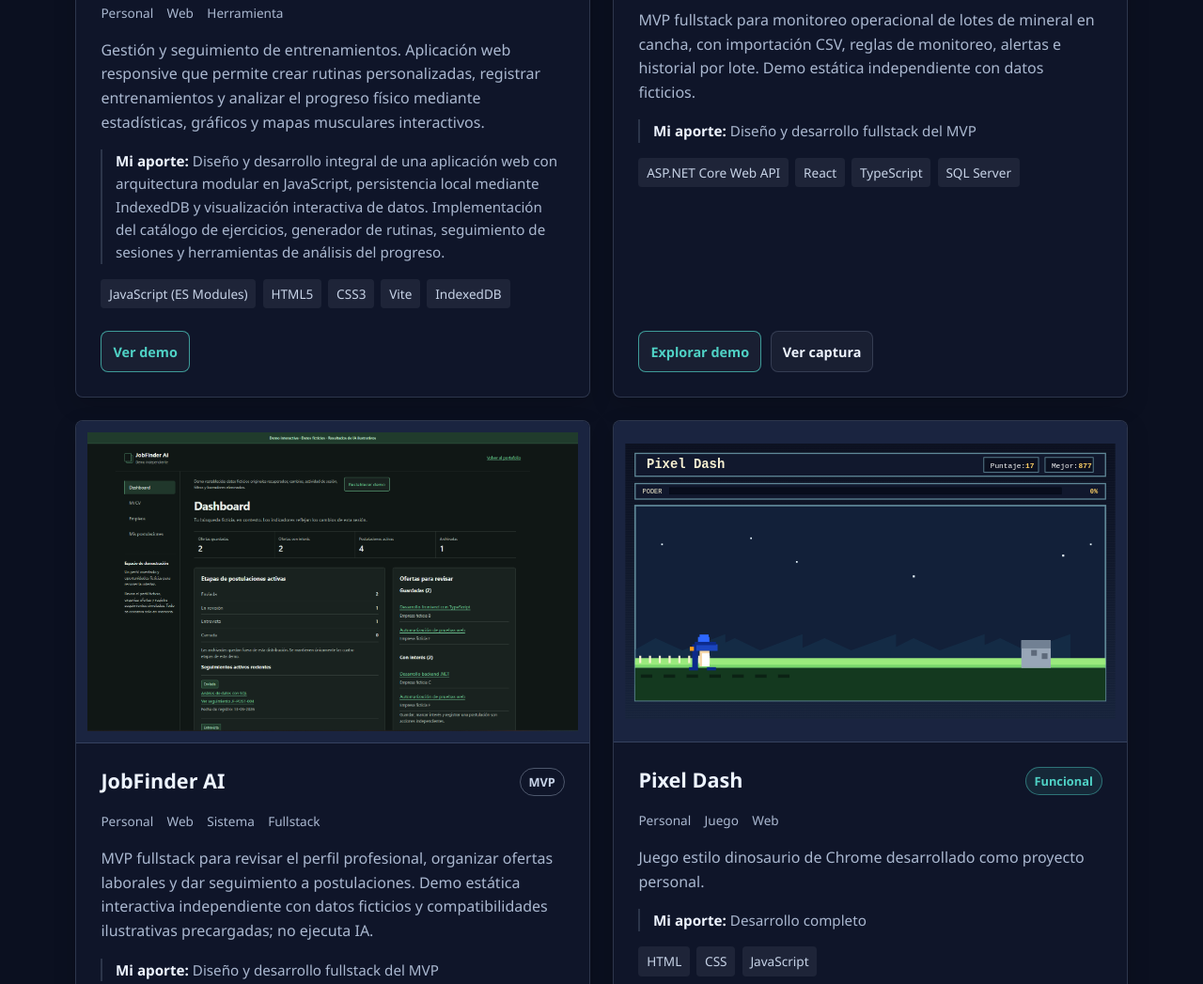
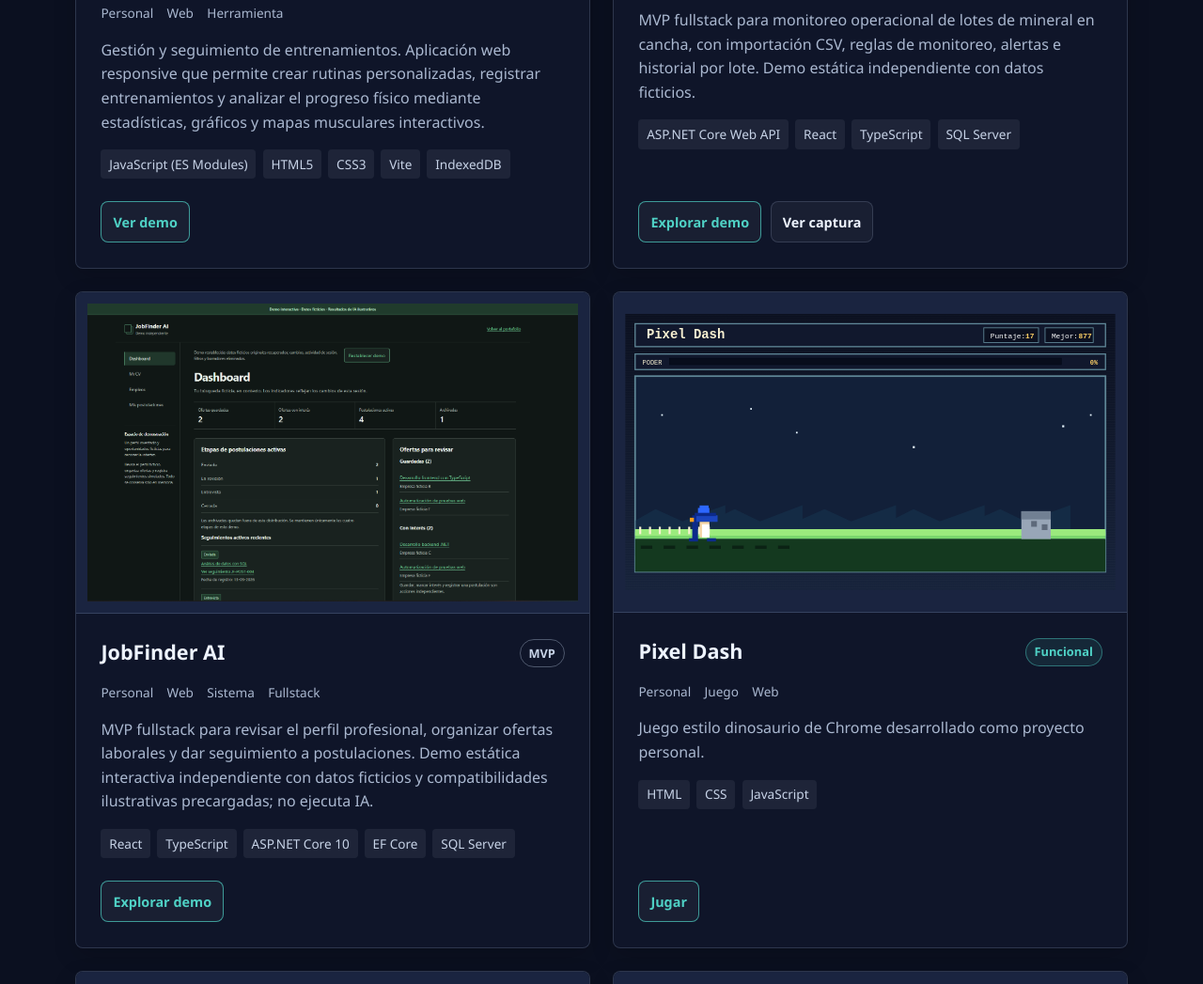
Before and after one commit to wapisobones/Portafolio, a plain HTML site: page index.html in a window 1280 px wide. Shown: the part 1399-2446 px from the top of the page at 94% size. Drawn offline with Linux system fonts and the light colour scheme.

Commit message:
Se quita 'Mi Aporte' de las tarjetas de los proyectos

```diff
--- a/assets/styles/main.css
+++ b/assets/styles/main.css
@@ -240,7 +240,6 @@ h3 {
 .section-heading > p,
 .text-stack p,
 .project-description,
-.project-role,
 .confidential-note {
   color: var(--muted);
 }
@@ -548,7 +547,6 @@ h3 {
 }
 
 .project-description,
-.project-role,
 .confidential-note {
   margin: 0;
 }
@@ -568,17 +566,6 @@ h3 {
   background: rgba(199, 211, 231, 0.08);
   color: var(--muted-strong);
   font-size: 0.85rem;
-}
-
-.project-role {
-  padding-left: 0.85rem;
-  border-left: 2px solid var(--line);
-  font-size: 0.95rem;
-}
-
-.project-role strong {
-  color: var(--text);
-  font-weight: 600;
 }
 
 .project-actions {
--- a/js/projects.js
+++ b/js/projects.js
@@ -66,7 +66,6 @@ const Projects = (() => {
           </div>
           <ul class="project-tags" aria-label="Categorías">${renderTags(categories, "project-tag")}</ul>
           <p class="project-description">${escapeHtml(project.descripcion)}</p>
-          <p class="project-role"><strong>Mi aporte:</strong> ${escapeHtml(project.rol)}</p>
           <ul class="project-techs" aria-label="Tecnologías principales">${renderTags(technologies, "project-tech")}</ul>
           ${confidentiality}
           ${demoButton || codeButton || imageButton ? `<div class="project-actions">${demoButton}${codeButton}${imageButton}</div>` : ""}
```
Also changed, not shown: 1 other file.
